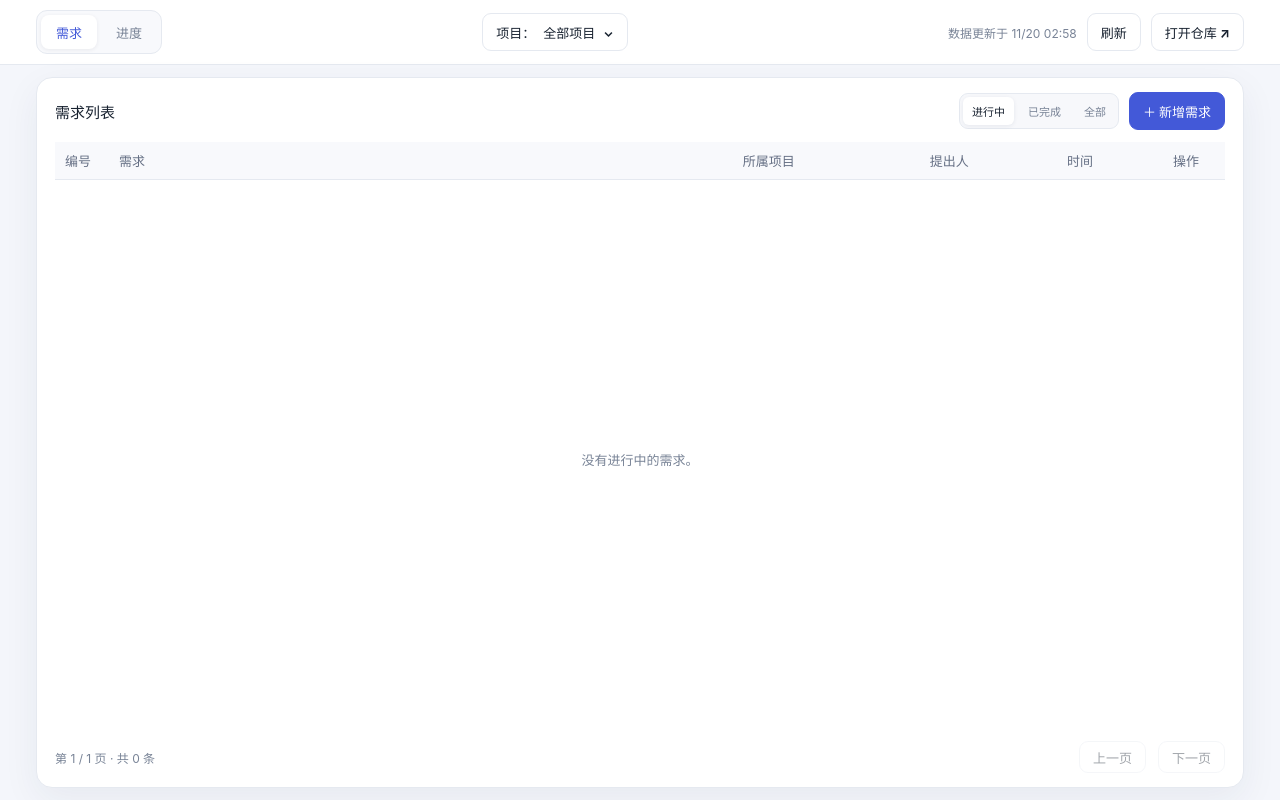
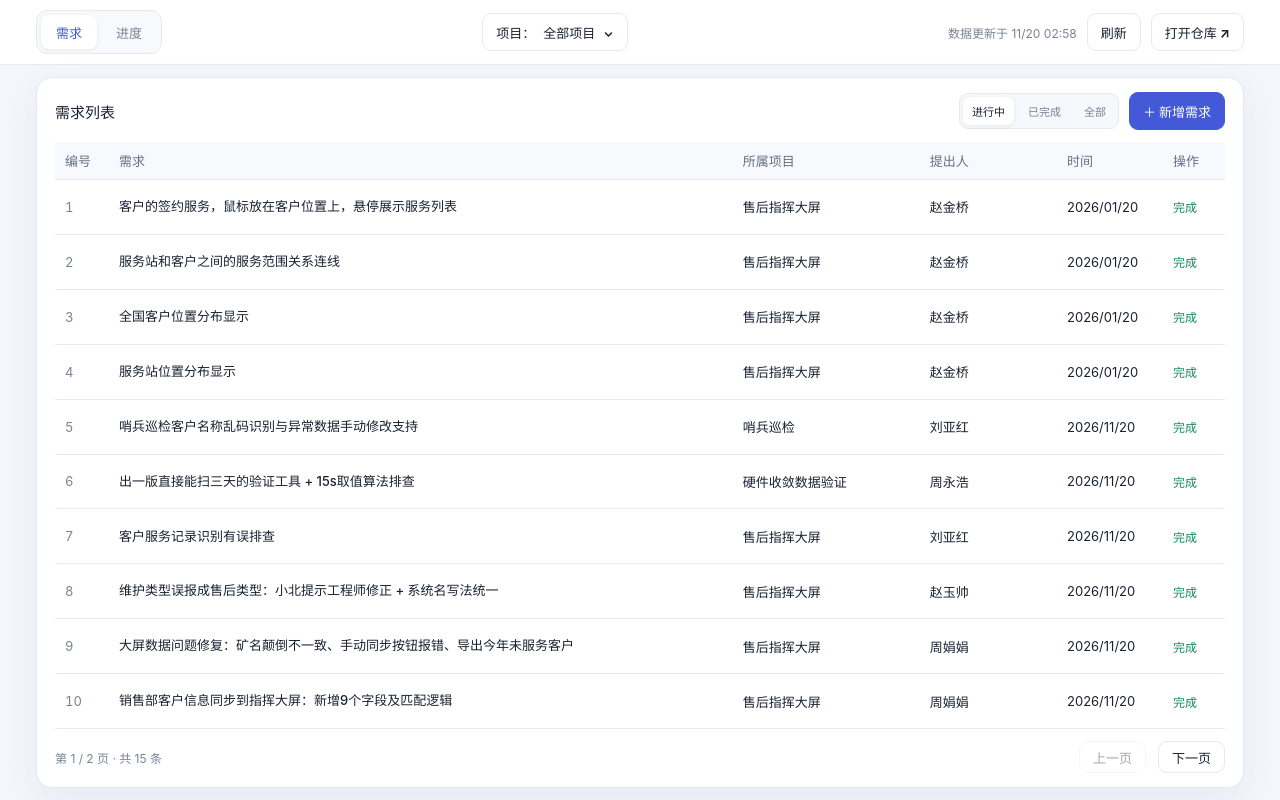
Before and after one commit to chengfengsunce/dashboard, a plain HTML site: page index.html in a window 1280 px wide. Drawn offline with Linux system fonts and the light colour scheme.

Commit message:
修复需求筛选：按仓库匹配而非业务项目名

```diff
--- a/index.html
+++ b/index.html
@@ -229,7 +229,7 @@
           const hidden = (item.labels || []).some(label => (typeof label === 'string' ? label : label.name) === 'dashboard-hidden');
           if (hidden) return false;
         }
-        return selectedRepositories.has(item.project_full_name || item.repo_full_name || repository);
+        return selectedRepositories.has(item.repo_full_name || repository);
       });
     }
 
```
